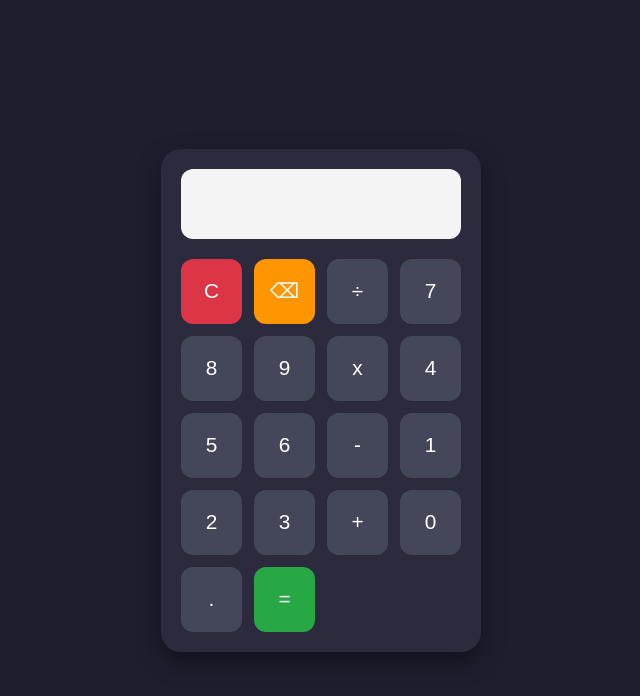
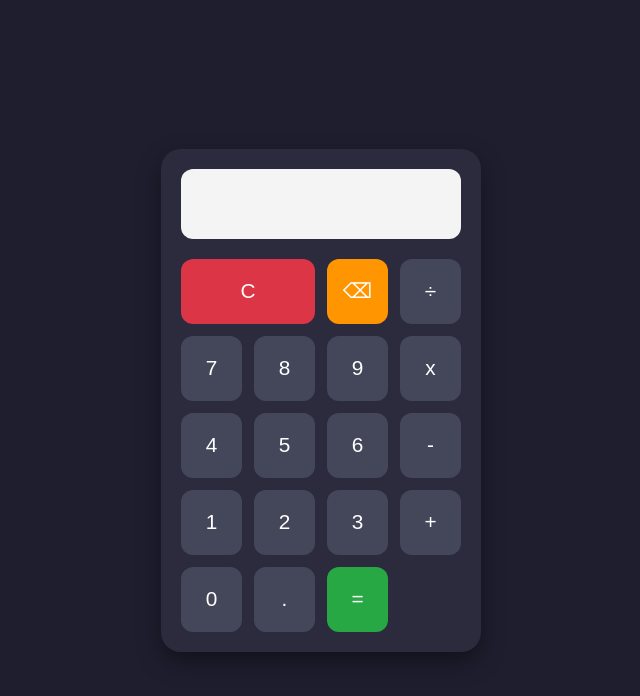
Before and after one commit to arpitripathi01-byte/Calculator, a plain HTML site: page index.html in a window 1280 px wide. Shown: the whole page, without its empty margins (319-959 px from the left). Drawn offline with Linux system fonts and the light colour scheme.

Commit message:
Add files via upload

```diff
--- a/style.css
+++ b/style.css
@@ -84,3 +84,6 @@ button:active{
 .clear:hover{
     background:#e74c5b;
 }
+.span-2 {
+    grid-column: span 2;
+}
```
